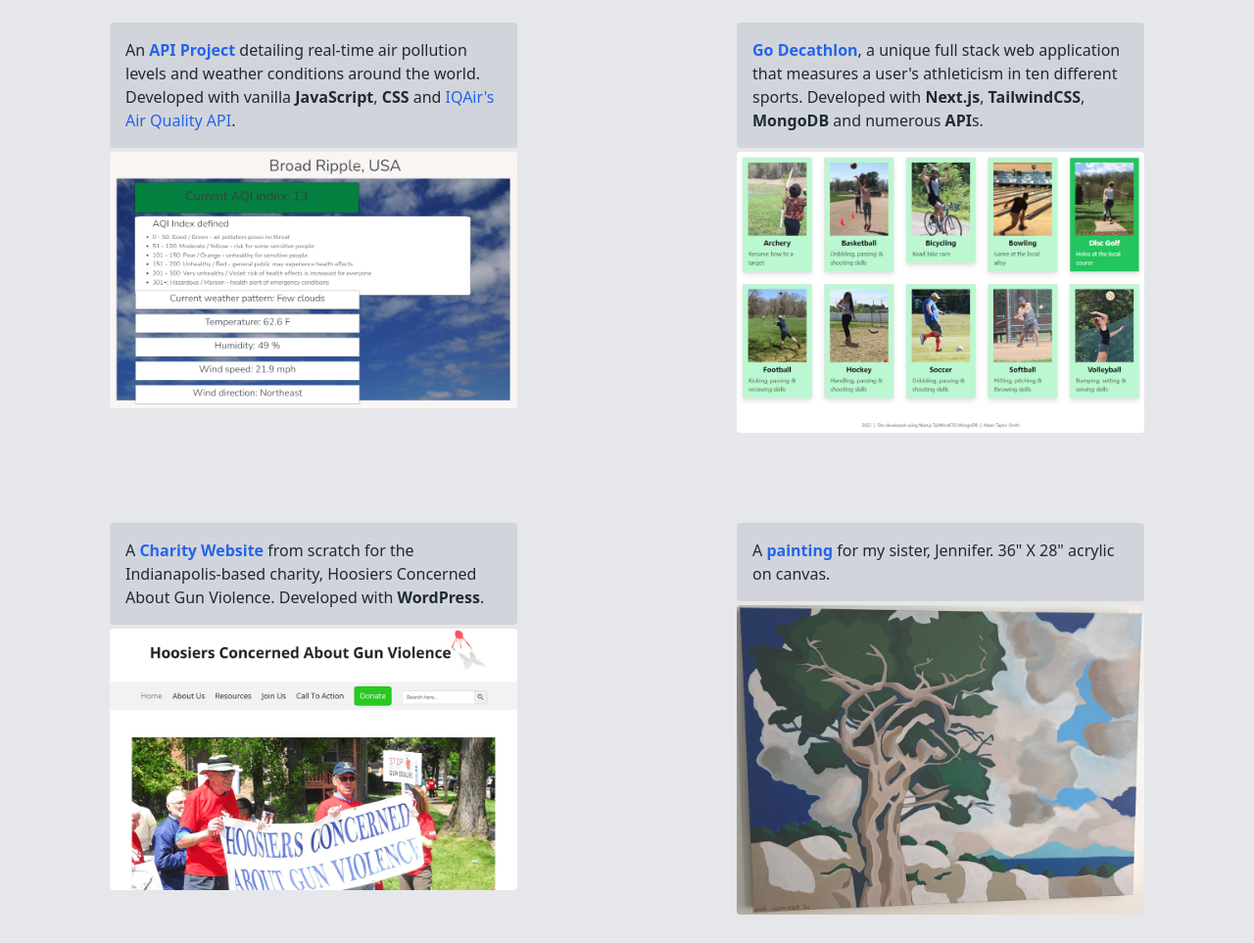
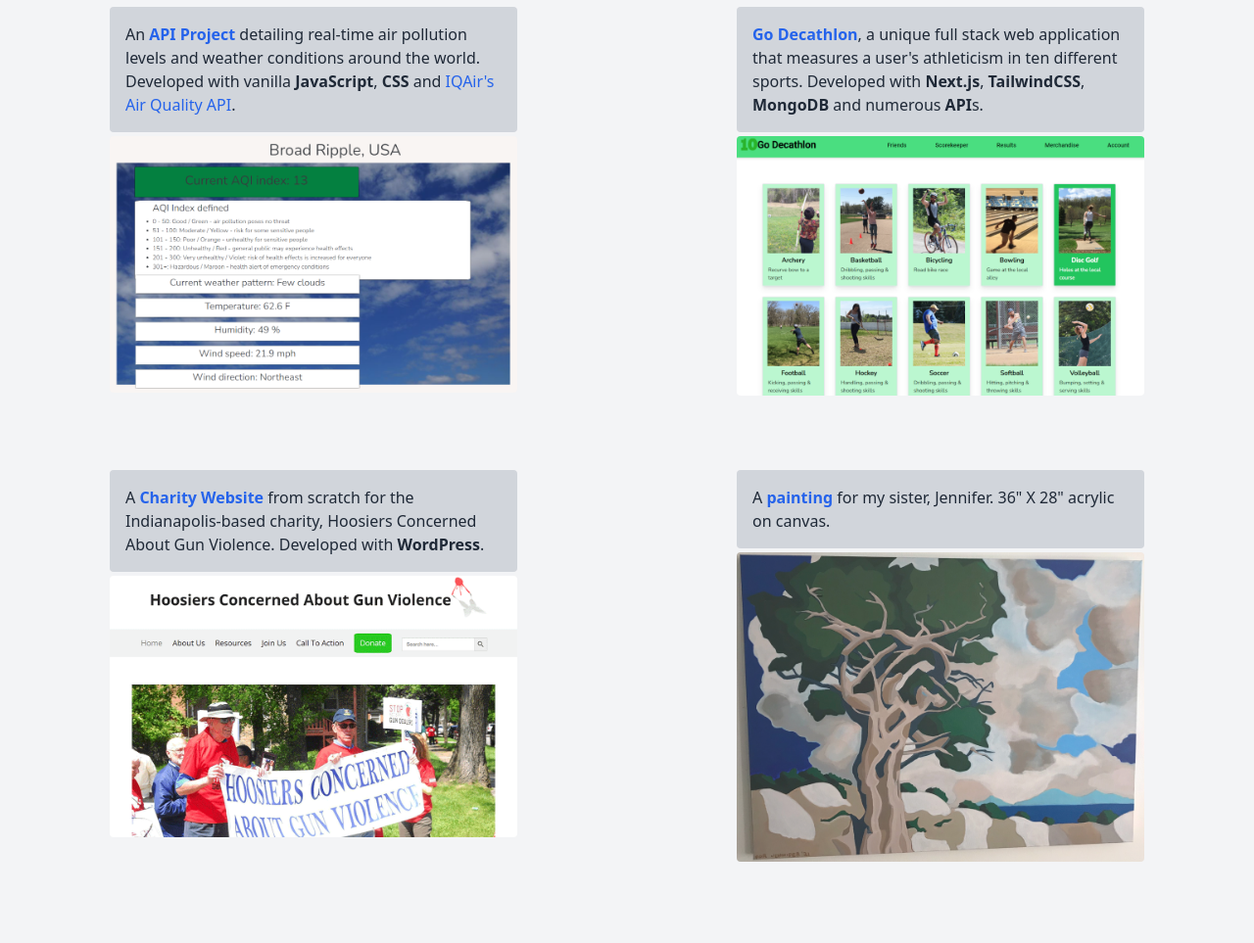
Before and after one commit to adamtaylorsmith/personal-portfolio, a website: page index.html in a window 1280 px wide. Shown: the part 2369-3332 px from the top of the page at 98% size. Drawn offline with nearby package versions, Linux system fonts and the light colour scheme; a web font is replaced by a local one.

Commit message:
ready to share

```diff
--- a/index.html
+++ b/index.html
@@ -9,7 +9,7 @@
     <link href="https://fonts.googleapis.com/css2?family=Playfair+Display:ital,wght@1,500&display=swap" rel="stylesheet">
     <script src="https://cdn.tailwindcss.com"></script>
 </head>
-<body class="bg-gray-200 text-gray-800">
+<body class="bg-gray-100 text-gray-800">
 
     <div class="flex justify-center flex-wrap mt-4 xl:mt-6 xl:mb-2">
         <a class="p-4 md:p-8 lg:px-16 xl:px-20 hover:underline hover:text-gray-600 text-lg font-bold" href="#skill">SKILLS</a>
@@ -179,31 +179,31 @@
     </div>
 
     <div class="flex justify-center flex-col lg:flex-row lg:flex-nowrap">
-        <div class="mt-6 mb-16 mx-16 sm:mx-20 md:mx-40 lg:mx-20 xl:mx-28 lg:w-1/2">
+        <div class="mt-6 mb-12 mx-16 sm:mx-20 md:mx-40 lg:mx-20 xl:mx-28 lg:w-1/2">
             <div class="px-4 bg-gray-300 rounded text-gray-800 p-4 mt-1 text-md"><a href="https://comptia-flashcards.vercel.app/"><span class="font-semibold text-blue-600">Exam Preparation Flashcards</span></a> for CompTIA Network+ and Security+ certification exams. Developed with <span class="font-semibold">React.js</span> and <span class="font-semibold">TailwindCSS</span>.</div>
             <div class="mt-1"><a href="https://comptia-flashcards.vercel.app/" target="_blank"><img src="public/flashcards2.png" class="rounded hover:brightness-50"></a></div>
         </div>
-        <div class="mt-6 mb-16 mx-16 sm:mx-20 md:mx-40 lg:mx-20 xl:mx-28 lg:w-1/2">
+        <div class="mt-6 mb-12 mx-16 sm:mx-20 md:mx-40 lg:mx-20 xl:mx-28 lg:w-1/2">
             <div class="px-4 bg-gray-300 rounded text-gray-800 p-4 mt-1 text-md">A <a href="https://chefadam.vercel.app/"><span class="font-semibold text-blue-600">Personal Chef Website</span></a> complete with recipe blog, online shopping, and account management. Developed with <span class="font-semibold">Next.js</span> and <span class="font-semibold">NoSQL</span>.</div>
             <div class="mt-1"><a href="https://chefadam.vercel.app/" target="_blank"><img src="public/chefsite5.png" class="rounded hover:brightness-50"></a></div>
         </div>
     </div>
     <div class="flex justify-center flex-col lg:flex-row lg:flex-nowrap">
-        <div class="lg:mt-6 mb-16 mx-16 sm:mx-20 md:mx-40 lg:mx-20 xl:mx-28 lg:w-1/2">
+        <div class="lg:mt-6 mb-12 mx-16 sm:mx-20 md:mx-40 lg:mx-20 xl:mx-28 lg:w-1/2">
             <div class="bg-gray-300 rounded text-gray-800 p-4 mt-1 text-md">An <a href="https://adamtaylorsmith.github.io/airquality-api/"><span class="font-semibold text-blue-600">API Project</span></a> detailing real-time air pollution levels and weather conditions around the world. Developed with vanilla <span class="font-semibold">JavaScript</span>, <span class="font-semibold">CSS</span> and <a class="text-blue-600" href="https://www.iqair.com/air-pollution-data-api" target="_blank">IQAir's Air Quality API</a>.</div>
             <div class="mt-1"><a href="https://adamtaylorsmith.github.io/airquality-api/" target="_blank"><img src="public/api01.png" class="rounded hover:brightness-50"></a></div>
         </div>
-        <div class="mt-6 mb-16 mx-16 sm:mx-20 md:mx-40 lg:mx-20 xl:mx-28 lg:w-1/2">
-            <div class="px-4 bg-gray-300 rounded text-gray-800 p-4 mt-1 text-md"><a href="https://go-official.vercel.app/"><span class="font-semibold text-blue-600">Go Decathlon</span></a>, a unique full stack web application that measures a user's athleticism in ten different sports. Developed with <span class="font-semibold">Next.js</span>, <span class="font-semibold">TailwindCSS</span>, <span class="font-semibold">MongoDB</span> and numerous <span class="font-semibold">API</span>s.</div>
-            <div class="mt-1"><a href="https://go-official.vercel.app/" target="_blank"><img src="public/go02.png" class="rounded hover:brightness-50"></a></div>
+        <div class="mt-6 mb-12 mx-16 sm:mx-20 md:mx-40 lg:mx-20 xl:mx-28 lg:w-1/2">
+            <div class="px-4 bg-gray-300 rounded text-gray-800 p-4 mt-1 text-md"><a href="https://go-decathlon.vercel.app/"><span class="font-semibold text-blue-600">Go Decathlon</span></a>, a unique full stack web application that measures a user's athleticism in ten different sports. Developed with <span class="font-semibold">Next.js</span>, <span class="font-semibold">TailwindCSS</span>, <span class="font-semibold">MongoDB</span> and numerous <span class="font-semibold">API</span>s.</div>
+            <div class="mt-1"><a href="https://go-decathlon.vercel.app/" target="_blank"><img src="public/go03.png" class="rounded hover:brightness-50"></a></div>
         </div>
     </div>
     <div class="flex justify-center flex-col lg:flex-row lg:flex-nowrap mb-10">
-        <div class="mt-6 mb-16 mx-16 sm:mx-20 md:mx-40 lg:mx-20 xl:mx-28 lg:w-1/2">
+        <div class="mt-6 mb-12 mx-16 sm:mx-20 md:mx-40 lg:mx-20 xl:mx-28 lg:w-1/2">
             <div class="px-4 bg-gray-300 rounded text-gray-800 p-4 mt-1 text-md">A <a href="https://hcgv.org"><span class="font-semibold text-blue-600">Charity Website</span></a> from scratch for the Indianapolis-based charity, Hoosiers Concerned About Gun Violence. Developed with <span class="font-semibold">WordPress</span>.</div>
             <div class="mt-1"><a href="https://hcgv.org" target="_blank"><img src="public/hcgv.gif" class="rounded hover:brightness-50"></a></div>
         </div>
-        <div class="mt-6 mb-16 mx-16 sm:mx-20 md:mx-40 lg:mx-20 xl:mx-28 lg:w-1/2">
+        <div class="mt-6 mb-12 mx-16 sm:mx-20 md:mx-40 lg:mx-20 xl:mx-28 lg:w-1/2">
             <div class="px-4 bg-gray-300 rounded text-gray-800 p-4 mt-1 text-md">A <span class="font-semibold text-blue-600">painting</span> for my sister, Jennifer. 36" X 28" acrylic on canvas.</div>
             <div class="mt-1"><img src="public/painting2-1000.png" class="rounded"></div>
         </div>
```
Also changed, not shown: public/go03.png (added), public/security.png.
